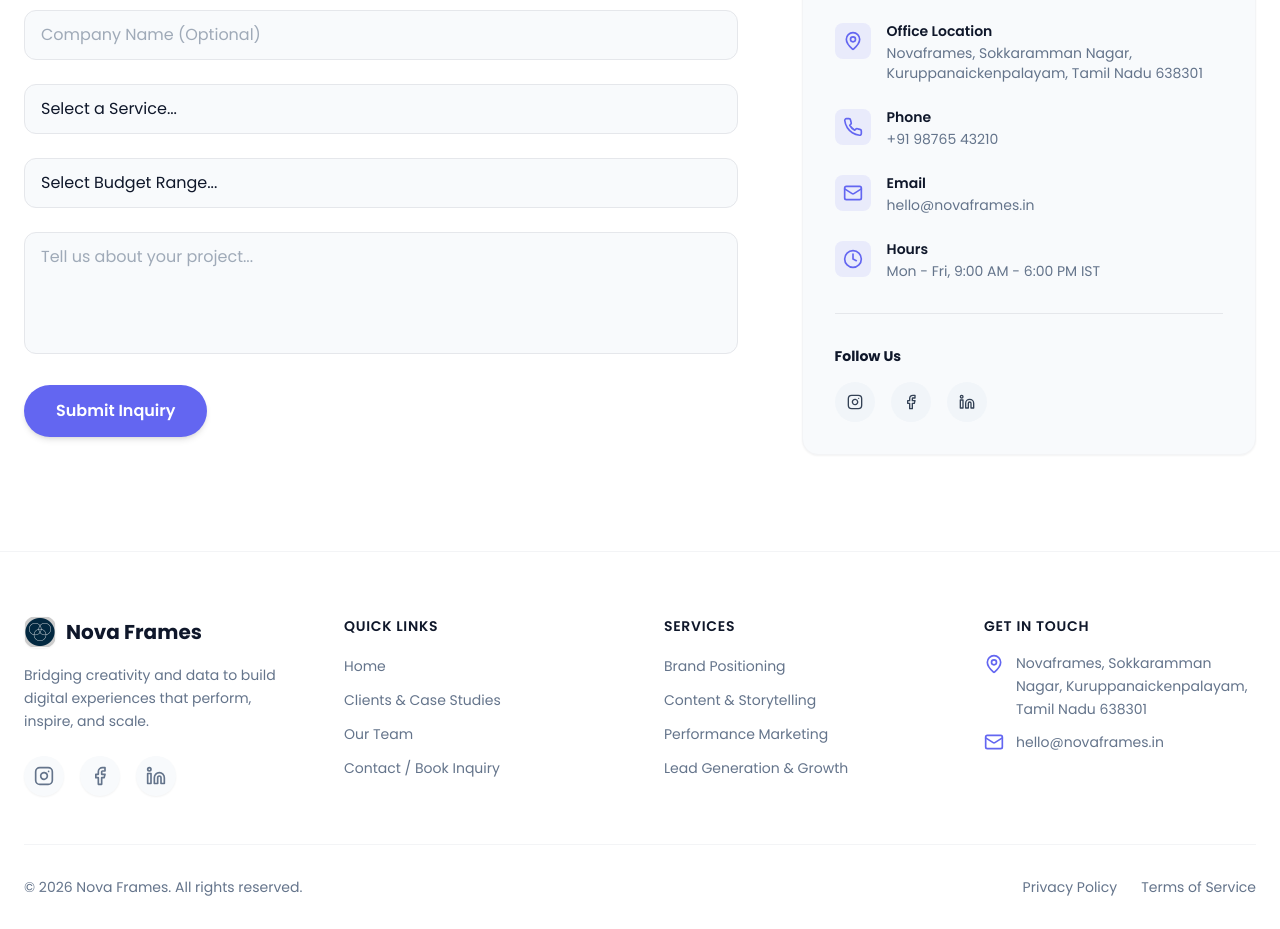
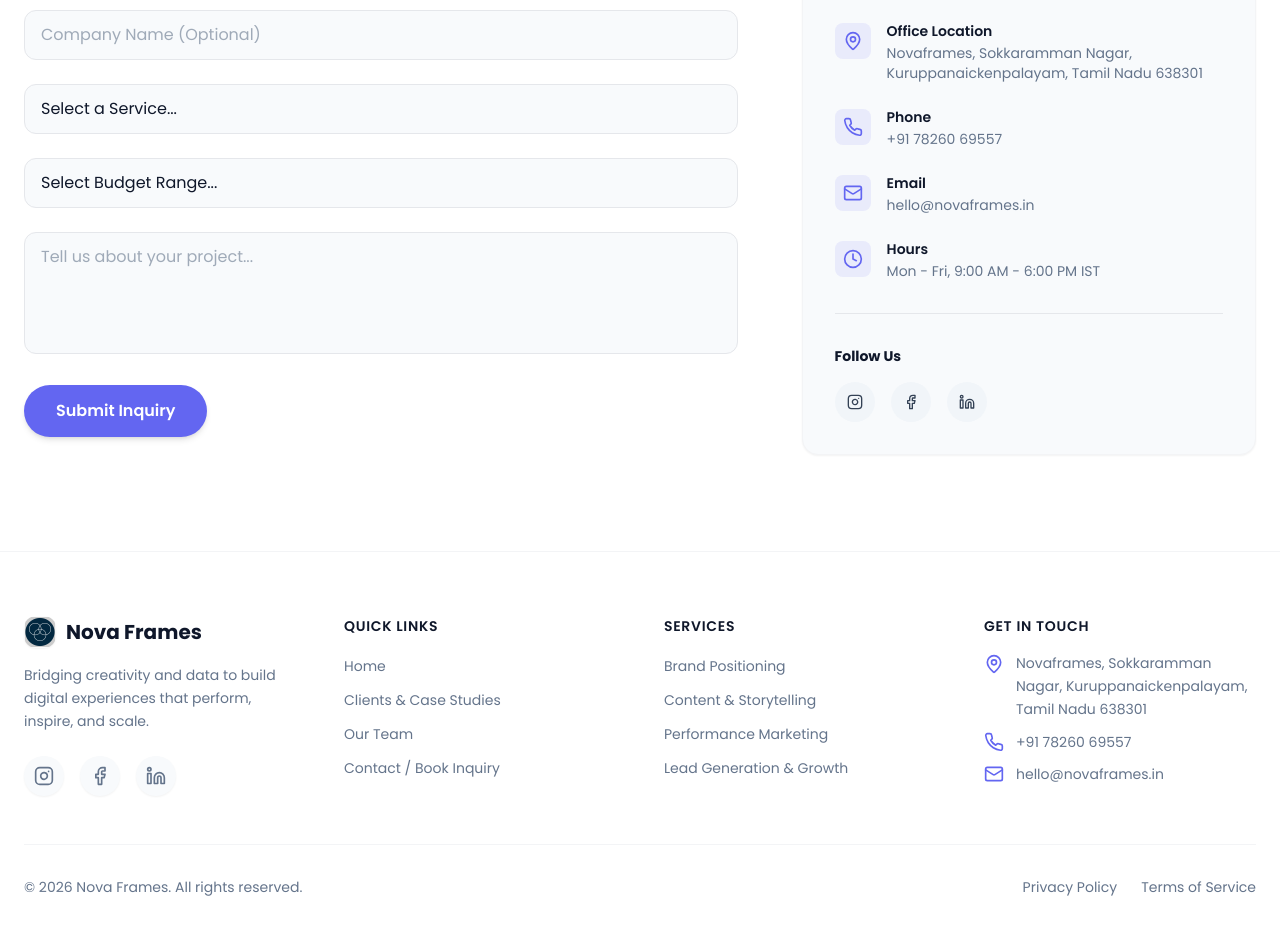
Before and after one commit to Vasanthank994499/Nova-frames-, a Next.js app: page /contact in a window 1280 px wide. Shown: the part 580-1509 px from the top of the page. Built offline with nearby package versions, Linux system fonts and the light colour scheme.

Commit message:
feat: add official contact number +91 78260 69557 across contact page and footer

```diff
--- a/app/contact/page.tsx
+++ b/app/contact/page.tsx
@@ -175,8 +175,8 @@ export default function ContactPage() {
                     </div>
                     <div>
                       <p className="text-xs sm:text-sm font-semibold text-txt-primary">Phone</p>
-                      <a href="tel:+919876543210" className="text-txt-muted hover:text-accent text-xs sm:text-sm mt-0.5 block transition-colors">
-                        +91 98765 43210
+                      <a href="tel:+917826069557" className="text-txt-muted hover:text-accent text-xs sm:text-sm mt-0.5 block transition-colors">
+                        +91 78260 69557
                       </a>
                     </div>
                   </div>
--- a/components/Footer.tsx
+++ b/components/Footer.tsx
@@ -117,6 +117,12 @@ export default function Footer() {
                 </a>
               </li>
               <li className="flex items-center gap-3">
+                <Phone className="w-5 h-5 text-accent flex-shrink-0" />
+                <a href="tel:+917826069557" className="text-sm text-txt-muted hover:text-accent transition-colors">
+                  +91 78260 69557
+                </a>
+              </li>
+              <li className="flex items-center gap-3">
                 <Mail className="w-5 h-5 text-accent flex-shrink-0" />
                 <a href="mailto:hello@novaframes.in" className="text-sm text-txt-muted hover:text-accent transition-colors break-all">
                   hello@novaframes.in
```
